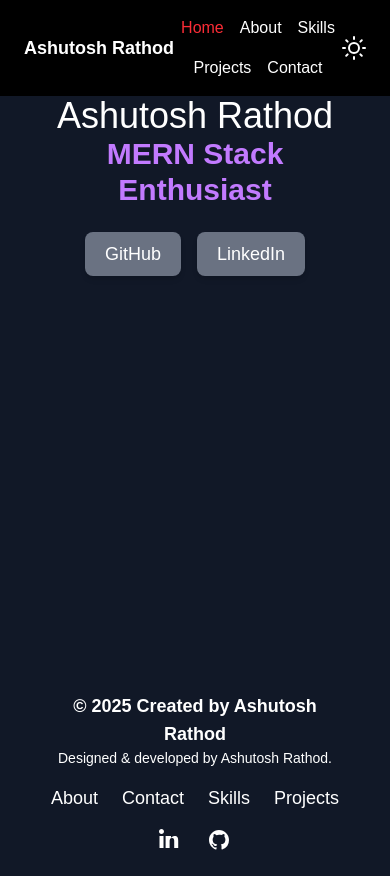
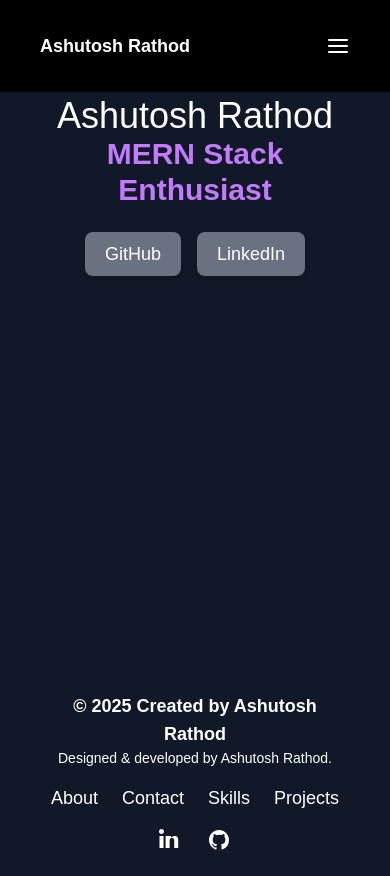
Before and after one commit to RATHODASHUTOSHSINGHGOVINDSINGH/Portfolio, a React (Vite) app: page / in a window 390 px wide. Built offline with nearby package versions, Linux system fonts and the light colour scheme.

Commit message:
Portfolio Website

```diff
--- a/src/Components/Navbar.jsx
+++ b/src/Components/Navbar.jsx
@@ -1,49 +1,54 @@
- import React from 'react'
- import {  FiSun, FiMoon } from 'react-icons/fi';
-import { NavLink } from 'react-router'
+import React, { useState } from 'react';
+import { FiSun, FiMoon, FiMenu, FiX } from 'react-icons/fi';
+import { NavLink } from 'react-router';
 
- const Navbar = ({darkMode, setDarkMode}) => {
-   return (
+const Navbar = ({ darkMode, setDarkMode }) => {
+  const [menuOpen, setMenuOpen] = useState(false);
+
+  return (
     <>
+      <div className={`fixed top-0 w-full left-0 z-10 transition-all duration-300 p-4 ${darkMode ? 'bg-black text-white' : 'bg-white text-black'}`}>
+        <div className="flex   justify-between items-center px-6 sm:px-10 py-4">
+          <h1 className='font-bold text-lg sm:text-xl whitespace-nowrap'>Ashutosh Rathod</h1>
 
-  <div className={` flex justify-between items-center px-6 sm:px-10  py-4 fixed top-0 w-full left-0 z-10 transition-all duration-300
-      ${darkMode ? 'bg-black text-white' : 'bg-white text-black'}`}>
-       <h1 className='font-bold text-lg sm:text-xl whitespace-nowrap '>Ashutosh Rathod</h1>
-            <nav className="flex flex-wrap justify-center gap-4 sm:gap-4  ">
+          {/* Hamburger Menu Button */}
+          <button className="sm:hidden text-2xl" onClick={() => setMenuOpen(!menuOpen)}>
+            {menuOpen ? <FiX /> : <FiMenu />}
+          </button>
 
-       <NavLink to="/"  className={({ isActive }) =>
-    isActive ? "text-red-500" : ""
-  }>
-          Home
-       </NavLink >
-       <NavLink to="/about"  className={({ isActive }) =>
-    isActive ? "text-red-500 " :  ""
-  }>
-        About
-       </NavLink>
-       <NavLink to="/skills"  className={({ isActive }) =>
-    isActive ? "text-red-500 " : ""
-  }>
-        Skills
-       </NavLink>
-       <NavLink to="/projects"  className={({ isActive }) =>
-    isActive ? "text-red-500 " : ""
-  }>
-        Projects
-       </NavLink>
-       <NavLink to="/contact"  className={({ isActive }) =>
-    isActive ? "text-red-500 " : ""
-  }>
-        Contact
-       </NavLink>
-        </nav>
-        <button className="text-2xl" onClick={() => setDarkMode(!darkMode)}
-          aria-label={darkMode ? " Light Mode" : " Dark Mode"}
-          > {darkMode ? <FiSun/> : <FiMoon/>}</button>
+          {/* Desktop Navigation */}
+          <nav className="hidden sm:flex flex-wrap justify-center gap-4">
+            <NavLink to="/" className={({ isActive }) => (isActive ? "text-red-500" : "")}>Home</NavLink>
+            <NavLink to="/about" className={({ isActive }) => (isActive ? "text-red-500" : "")}>About</NavLink>
+            <NavLink to="/skills" className={({ isActive }) => (isActive ? "text-red-500" : "")}>Skills</NavLink>
+            <NavLink to="/projects" className={({ isActive }) => (isActive ? "text-red-500" : "")}>Projects</NavLink>
+            <NavLink to="/contact" className={({ isActive }) => (isActive ? "text-red-500" : "")}>Contact</NavLink>
+          </nav>
 
-     </div>
-     </>
-   )
- }
+          {/* Dark Mode Toggle */}
+          <button className="text-2xl hidden sm:block" onClick={() => setDarkMode(!darkMode)}
+            aria-label={darkMode ? "Light Mode" : "Dark Mode"}>
+            {darkMode ? <FiSun /> : <FiMoon />}
+          </button>
+        </div>
 
- export default Navbar
+        {/* Mobile Navigation */}
+        {menuOpen && (
+          <nav className="sm:hidden flex flex-col items-center gap-4 mt-4">
+            <NavLink to="/" className={({ isActive }) => (isActive ? "text-red-500" : "")} onClick={() => setMenuOpen(false)}>Home</NavLink>
+            <NavLink to="/about" className={({ isActive }) => (isActive ? "text-red-500" : "")} onClick={() => setMenuOpen(false)}>About</NavLink>
+            <NavLink to="/skills" className={({ isActive }) => (isActive ? "text-red-500" : "")} onClick={() => setMenuOpen(false)}>Skills</NavLink>
+            <NavLink to="/projects" className={({ isActive }) => (isActive ? "text-red-500" : "")} onClick={() => setMenuOpen(false)}>Projects</NavLink>
+            <NavLink to="/contact" className={({ isActive }) => (isActive ? "text-red-500" : "")} onClick={() => setMenuOpen(false)}>Contact</NavLink>
+            <button className="text-2xl mt-2" onClick={() => { setDarkMode(!darkMode); setMenuOpen(false); }}
+              aria-label={darkMode ? "Light Mode" : "Dark Mode"}>
+              {darkMode ? <FiSun /> : <FiMoon />}
+            </button>
+          </nav>
+        )}
+      </div>
+    </>
+  );
+};
+
+export default Navbar;
```
